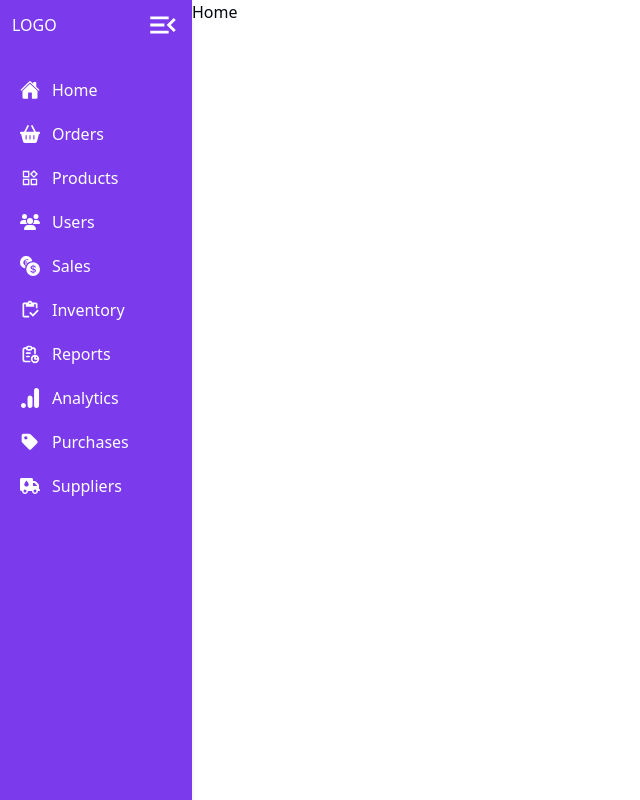
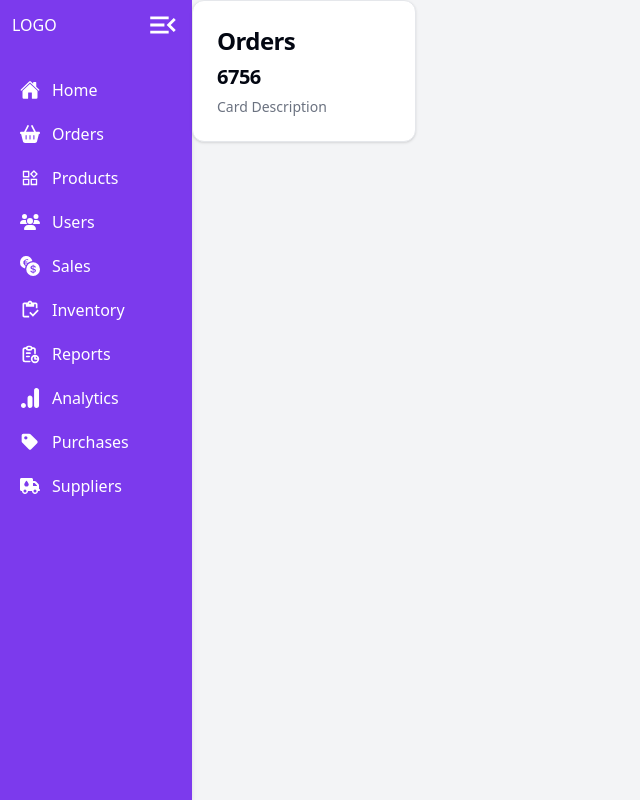
Before and after one commit to chibukasia/shopin-branch, a Next.js app: page / in a window 1280 px wide. Shown: the whole page, without its empty margins (0-640 px from the left). Built offline with nearby package versions, Linux system fonts and the light colour scheme; no server answers.

Commit message:
stat card

```diff
--- a/src/app/(dashboard)/layout.tsx
+++ b/src/app/(dashboard)/layout.tsx
@@ -3,7 +3,7 @@
 
 export default function DashboardLayout() {
     return(
-        <div className="flex">
+        <div className="flex bg-muted">
             <SideBar />
             <Dashboard />
         </div>
--- /dev/null
+++ b/src/components/molecules/cards/StatsCard.tsx
@@ -0,0 +1,41 @@
+import {
+  Card,
+  CardHeader,
+  CardTitle,
+  CardDescription,
+  CardContent,
+  CardFooter,
+} from "@/components/ui/card";
+import { ReactNode } from "react";
+
+interface StatsCardProps {
+  title: string | number;
+  subTitle?: string | number
+  description?: string;
+  content?: ReactNode;
+  footer?: ReactNode;
+}
+const StatsCard = (props: StatsCardProps) => {
+  const { title, description, content, footer, subTitle } = props;
+  return (
+    <Card className="w-56 shrink">
+      <CardHeader>
+        <CardTitle className="text-2xl">{title}</CardTitle>
+        <CardTitle className="text-xl">{subTitle}</CardTitle>
+        {description && <CardDescription>Card Description</CardDescription>}
+      </CardHeader>
+      {content && (
+        <CardContent>
+          <p className="text-xl font-semibold">{content}</p>
+        </CardContent>
+      )}
+      {footer && (
+        <CardFooter>
+          <p>Card Footer</p>
+        </CardFooter>
+      )}
+    </Card>
+  );
+};
+
+export default StatsCard;
--- /dev/null
+++ b/src/components/ui/card.tsx
@@ -0,0 +1,76 @@
+import * as React from "react"
+
+import { cn } from "@/lib/utils"
+
+const Card = React.forwardRef<
+  HTMLDivElement,
+  React.HTMLAttributes<HTMLDivElement>
+>(({ className, ...props }, ref) => (
+  <div
+    ref={ref}
+    className={cn(
+      "rounded-xl border bg-card text-card-foreground shadow",
+      className
+    )}
+    {...props}
+  />
+))
+Card.displayName = "Card"
+
+const CardHeader = React.forwardRef<
+  HTMLDivElement,
+  React.HTMLAttributes<HTMLDivElement>
+>(({ className, ...props }, ref) => (
+  <div
+    ref={ref}
+    className={cn("flex flex-col space-y-1.5 p-6", className)}
+    {...props}
+  />
+))
+CardHeader.displayName = "CardHeader"
+
+const CardTitle = React.forwardRef<
+  HTMLDivElement,
+  React.HTMLAttributes<HTMLDivElement>
+>(({ className, ...props }, ref) => (
+  <div
+    ref={ref}
+    className={cn("font-semibold leading-none tracking-tight", className)}
+    {...props}
+  />
+))
+CardTitle.displayName = "CardTitle"
+
+const CardDescription = React.forwardRef<
+  HTMLDivElement,
+  React.HTMLAttributes<HTMLDivElement>
+>(({ className, ...props }, ref) => (
+  <div
+    ref={ref}
+    className={cn("text-sm text-muted-foreground", className)}
+    {...props}
+  />
+))
+CardDescription.displayName = "CardDescription"
+
+const CardContent = React.forwardRef<
+  HTMLDivElement,
+  React.HTMLAttributes<HTMLDivElement>
+>(({ className, ...props }, ref) => (
+  <div ref={ref} className={cn("p-6 pt-0", className)} {...props} />
+))
+CardContent.displayName = "CardContent"
+
+const CardFooter = React.forwardRef<
+  HTMLDivElement,
+  React.HTMLAttributes<HTMLDivElement>
+>(({ className, ...props }, ref) => (
+  <div
+    ref={ref}
+    className={cn("flex items-center p-6 pt-0", className)}
+    {...props}
+  />
+))
+CardFooter.displayName = "CardFooter"
+
+export { Card, CardHeader, CardFooter, CardTitle, CardDescription, CardContent }
--- a/src/screens/home/index.tsx
+++ b/src/screens/home/index.tsx
@@ -1,9 +1,12 @@
+import StatsCard from "@/components/molecules/cards/StatsCard"
 
 const Home = () => {
 
     return(
-        <div>
-            <p>Home</p>
+        <div className="">
+            <div className="flex">
+                <StatsCard title={'Orders'} subTitle={'6756'} description="Just a card description"/>
+            </div>
         </div>
     )
 }
```
